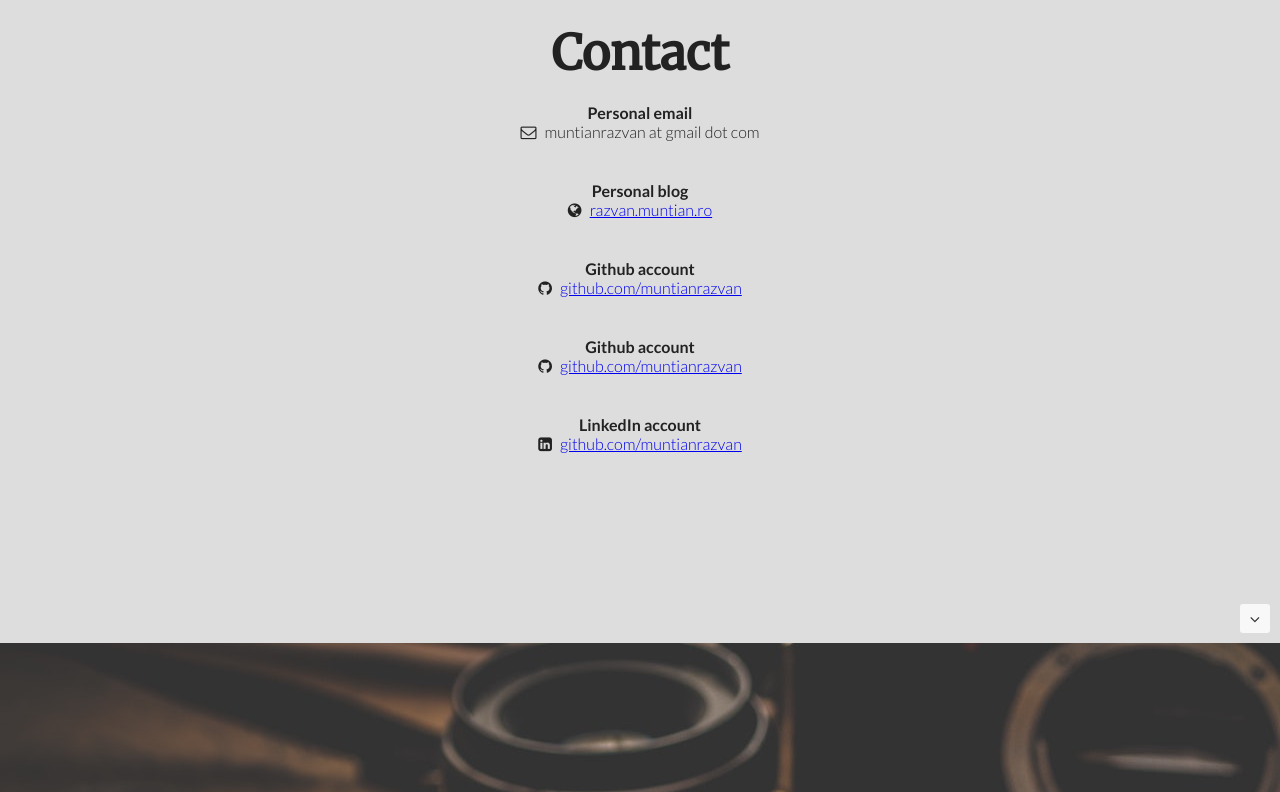
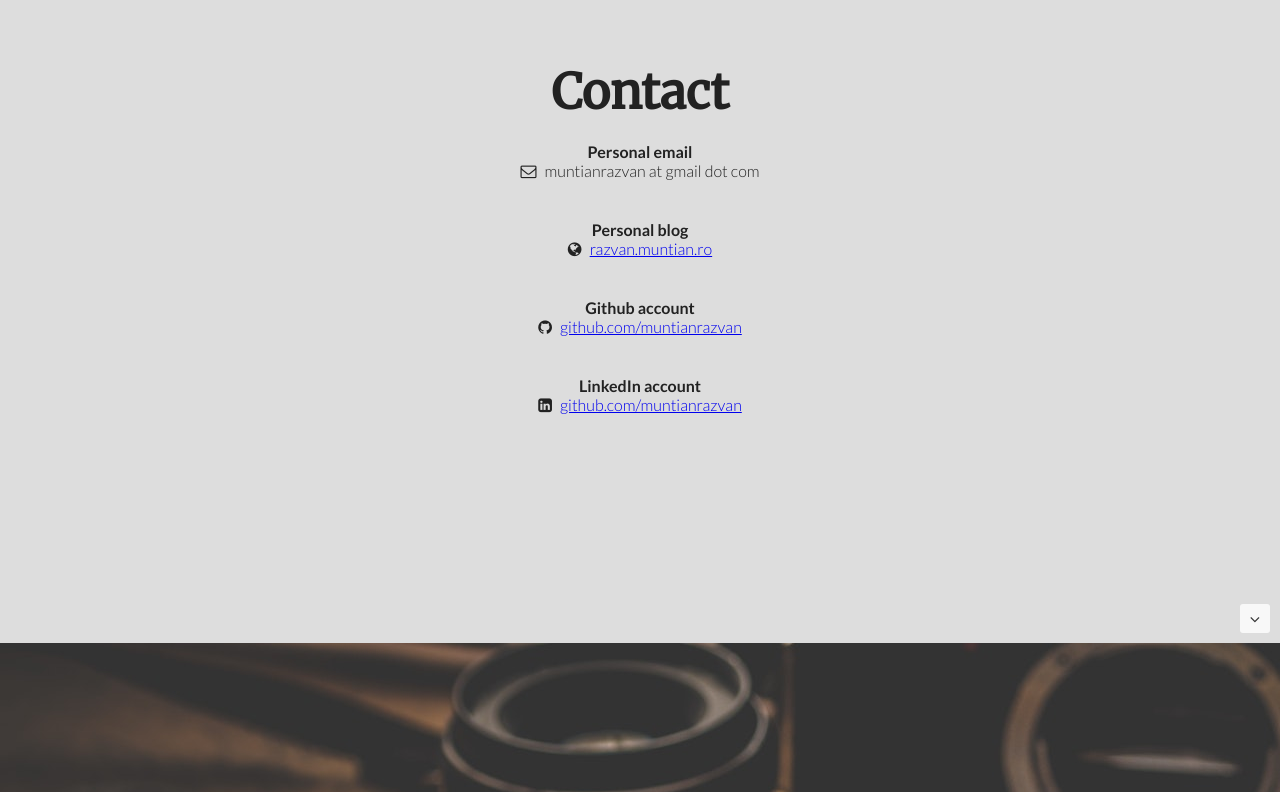
Before and after one commit to muntianrazvan/muntianrazvan.github.io, a plain HTML site: page index.html in a window 1280 px wide. Shown: the part 2557-3349 px from the top of the page. Drawn offline with nearby package versions, Linux system fonts and the light colour scheme.

```diff
--- a/index.html
+++ b/index.html
@@ -73,13 +73,6 @@
                 <a href="https://github.com/muntianrazvan">github.com/muntianrazvan</a>
             </p>
             <p class="small-paragraph">
-                <strong>Github account</strong> <br>
-                <span class="contact-icon">
-                    <i class="fa fa-github" aria-hidden="true"></i>
-                </span>
-                <a href="https://github.com/muntianrazvan">github.com/muntianrazvan</a>
-            </p>
-            <p class="small-paragraph">
                 <strong>LinkedIn account</strong> <br>
                 <span class="contact-icon">
                     <i class="fa fa-linkedin-square" aria-hidden="true"></i>
```
